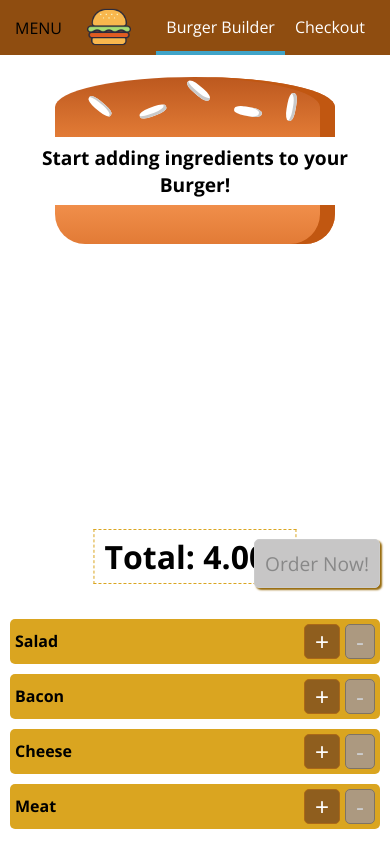
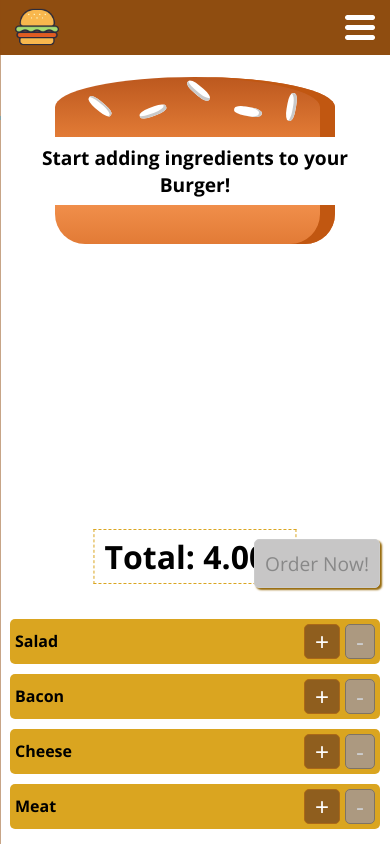
Before and after one commit to du-almeidalima/react-course, a React (Create React App) app: page / in a window 390 px wide. Built offline with nearby package versions, Linux system fonts and the light colour scheme.

Commit message:
Create Responsive Side Drawer

```diff
--- a/public/index.html
+++ b/public/index.html
@@ -25,7 +25,7 @@
       work correctly both with client-side routing and a non-root public URL.
       Learn how to configure a non-root public URL by running `npm run build`.
     -->
-    <title>React Burger App</title>
+    <title>Big Burger</title>
   </head>
   <body>
     <noscript>You need to enable JavaScript to run this app.</noscript>
--- a/src/components/Layout.js
+++ b/src/components/Layout.js
@@ -1,14 +1,39 @@
-import React from "react";
+import React, { Component, Fragment } from "react";
 import layoutStyle from "./Layout.module.css";
-import Toolbar from './Navigation/Toolbar/Toolbar';
+import Toolbar from "./Navigation/Toolbar/Toolbar";
+import SideDrawer from "./Navigation/SideDrawer/SideDrawer";
 
-const layout = (props) => (
-  <React.Fragment>
-    <Toolbar />
-    <main className={layoutStyle.LayoutContainer}>
-      {props.children}
-    </main>
-  </React.Fragment>
-);
+class Layout extends Component {
 
-export default layout;
+  state = {
+    showSideDrawer: false
+  }
+
+  closeSideDrawerHandler = () => {
+    this.setState({ showSideDrawer: false })
+  }
+
+  openSideDrawerHandler = () => {
+    this.setState({ showSideDrawer: true })
+  }
+
+  toggleSideDrawerHandler = () => {
+    this.setState(prevState => {
+      return { showSideDrawer: !prevState.showSideDrawer }
+    })
+  }
+
+  render() {
+    return (
+      <Fragment>
+        <Toolbar toggleSideDrawer={this.toggleSideDrawerHandler}/>
+        <SideDrawer show={this.state.showSideDrawer} close={this.closeSideDrawerHandler} />
+        <main className={layoutStyle.LayoutContainer}>
+          {this.props.children}
+        </main>
+      </Fragment>
+    );
+  }
+}
+
+export default Layout;
--- a/src/components/Navigation/NavigationItems/NavigationItem/NavigationItem.module.css
+++ b/src/components/Navigation/NavigationItems/NavigationItem/NavigationItem.module.css
@@ -1,20 +1,19 @@
 .NavigationItem {
-  margin: 0;
-  display: flex;
-  align-items: center;
-  height: 100%;
+  display: block;
+  height: calc(10 * var(--padding));
+  width: 100%;
 }
 
 .NavigationItem .Link {
   color: white;
-  display: block;
+  display: flex;
+  align-items: center;
   text-decoration: none;
   box-sizing: border-box;
+  border-bottom: 4px solid transparent;
+  padding: 0 calc(2 * var(--padding));
+  height: 100%;
   transition: all 150ms linear;
-  padding: 0 calc(2 * var(--padding));
-  border-bottom: 4px solid transparent;
-  height: 100%;
-  line-height: 55px;
 }
 
 .NavigationItem .Active {
@@ -26,3 +25,11 @@
   box-shadow: inset 0 0 100px rgba(255, 255, 255, 0.15);
   border-bottom: 4px solid var(--brown-300);
 }
+
+@media (min-width: 576px) {
+  .NavigationItem {
+    margin: 0;
+    height: 100%;
+    width: fit-content;
+  }
+}
--- a/src/components/Navigation/NavigationItems/NavigationItems.module.css
+++ b/src/components/Navigation/NavigationItems/NavigationItems.module.css
@@ -1,8 +1,16 @@
 .NavigationItemsWrapper {
-  margin: 0;
+  display: flex;
+  flex-flow: column;
+  align-items: center;
+  list-style: none;
+  margin-top: var(--padding);
   padding: 0;
-  list-style: none;
-  display: flex;
-  align-items: center;
   height: 100%;
 }
+
+@media (min-width: 576px) {
+  .NavigationItemsWrapper {
+    flex-flow: row nowrap;
+    margin: 0;
+  }
+}
--- /dev/null
+++ b/src/components/Navigation/SideDrawer/SideDrawer.js
@@ -0,0 +1,24 @@
+import React, { Fragment } from "react";
+import SideDrawerStyle from "./SideDrawer.module.css";
+import Logo from "../../UI/Logo/Logo";
+import NavigationItems from "../NavigationItems/NavigationItems";
+import BackDrop from "../../UI/Backdrop/Backdrop";
+
+const sideDrawer = (props) => {
+  return (
+    <Fragment>
+      <BackDrop show={props.show} clickHandler={props.close}/>
+      <div className={`${SideDrawerStyle.SideDrawer} ${props.show ? SideDrawerStyle.Open : SideDrawerStyle.Closed}`}>
+        <div className={SideDrawerStyle.Brand}>
+          <strong>Big Burger</strong>
+          <Logo classes={SideDrawerStyle.Logo} />
+        </div>
+        <nav>
+          <NavigationItems />
+        </nav>
+      </div>
+    </Fragment>
+  );
+};
+
+export default sideDrawer;
--- /dev/null
+++ b/src/components/Navigation/SideDrawer/SideDrawer.module.css
@@ -0,0 +1,39 @@
+.SideDrawer {
+  background-color: var(--brown-100);
+  position: fixed;
+  top: 0;
+  left: 0;
+  z-index: 200;
+  width: 55%;
+  height: 100%;
+  padding: calc(3 * var(--padding)) 0;
+  transition:  transform 200ms ease-in;
+}
+
+.Brand {
+  display: flex;
+  align-items: center;
+  justify-content: space-between;
+  color: white;
+  text-shadow: 1px 1px 2px black;
+  padding: 0 10px;
+}
+
+.Logo {
+  height: 50px;
+  filter: drop-shadow(0 0 1px black);
+}
+
+.Open {
+  transform: translateX(0);
+}
+
+.Closed {
+  transform: translateX(-100%);
+}
+
+@media (min-width: 576px) {
+  .SideDrawer {
+    display: none;
+  }
+}
--- a/src/components/Navigation/Toolbar/Toolbar.js
+++ b/src/components/Navigation/Toolbar/Toolbar.js
@@ -6,9 +6,9 @@ import NavigationItems from '../NavigationItems/NavigationItems';
 const toolbar = (props) => {
   return (
     <header className={ToolbarStyle.Toolbar}>
-      <div>MENU</div>
       <Logo classes={ToolbarStyle.Logo}/>
-      <nav className={ToolbarStyle.Nav}>
+      <button className={ToolbarStyle.SideDrawer} onClick={props.toggleSideDrawer}/>
+      <nav className={`${ToolbarStyle.Nav} ${ToolbarStyle.DesktopOnly}`}>
         <NavigationItems />
       </nav>
     </header>
--- a/src/components/Navigation/Toolbar/Toolbar.module.css
+++ b/src/components/Navigation/Toolbar/Toolbar.module.css
@@ -18,3 +18,26 @@
 .Toolbar .Logo {
   height: 80%;
 }
+
+.SideDrawer {
+  background: url("/hamburger-icon.png");
+  background-size: 100% 100%;
+  background-repeat: no-repeat;
+  width: 30px;
+  height: 25px;
+  border: none;
+  outline: none;
+  cursor: pointer
+}
+
+@media (max-width: 576px) {
+  .DesktopOnly {
+    display: none;
+  }
+}
+
+@media (min-width: 576px) {
+  .SideDrawer {
+    display: none;
+  }
+}
```
Also changed, not shown: public/hamburger-icon.png (added).
